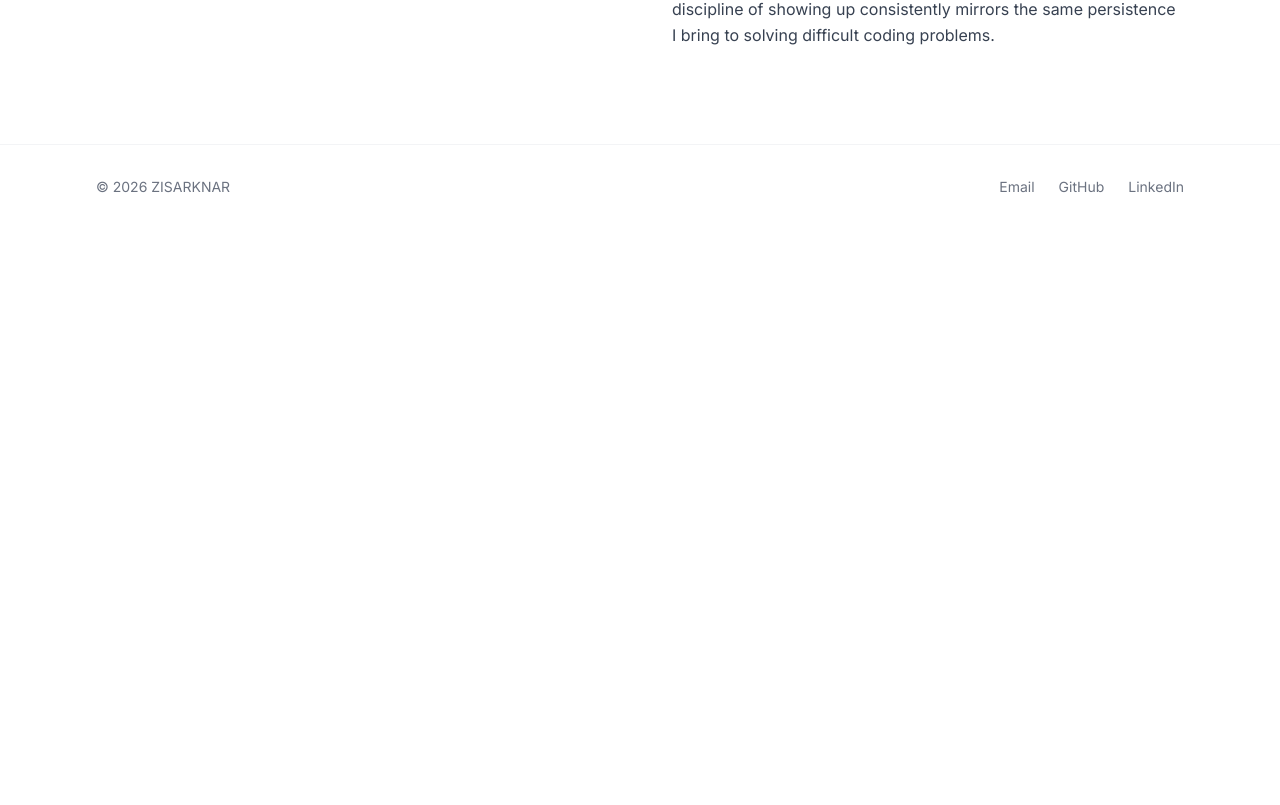
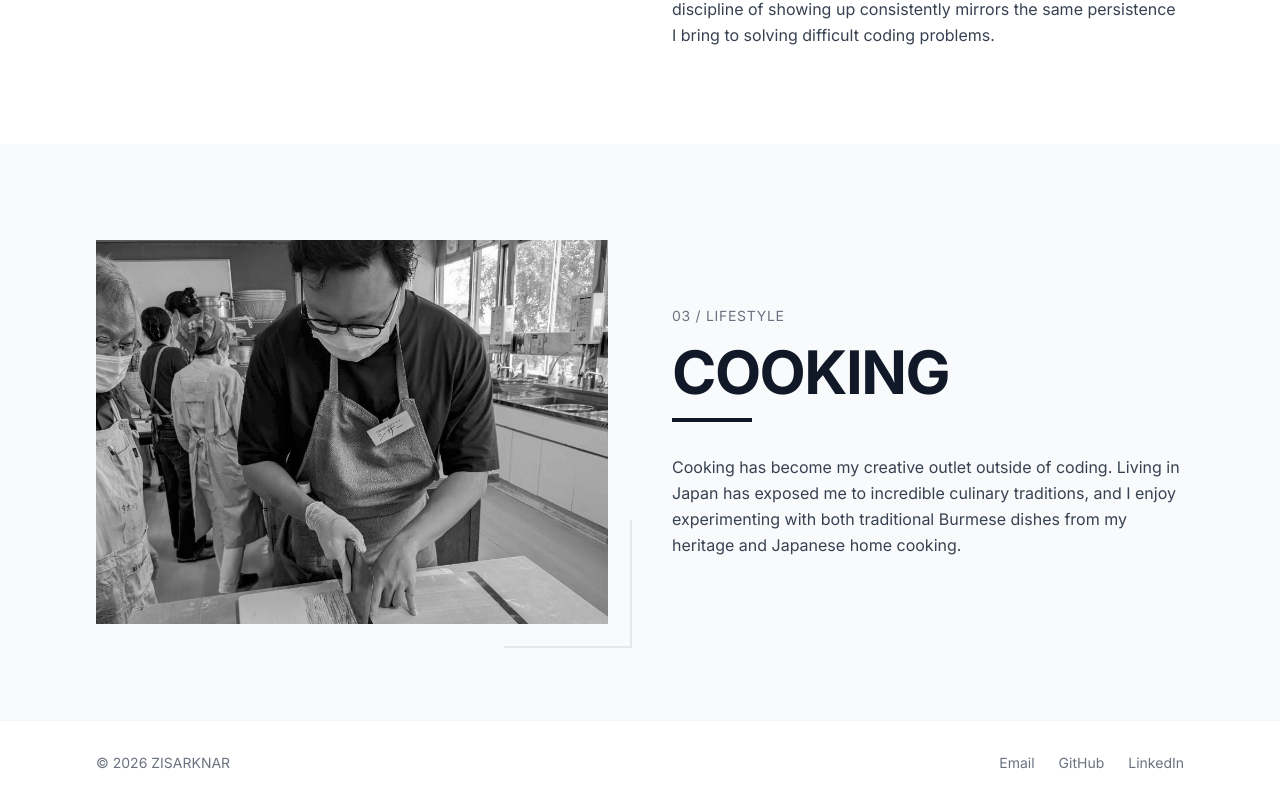
Before and after one commit to zisarknar/zisarknar.github.io, a Next.js app: page /hobbies in a window 1280 px wide. Shown: the part 2985-3790 px from the top of the page. Before the commit the page ends 3214 px from the top, so only its background shows below. Built offline with nearby package versions, Linux system fonts and the light colour scheme.

Commit message:
added new hobby

```diff
--- a/app/hobbies/page.tsx
+++ b/app/hobbies/page.tsx
@@ -213,6 +213,46 @@ export default function Hobbies() {
         </div>
       </section>
 
+      {/* Cooking Section */}
+      <section className="relative py-24 px-6 md:px-12 lg:px-24 bg-gray-50">
+        <div className="max-w-7xl mx-auto">
+          <div className="grid grid-cols-1 lg:grid-cols-2 gap-16 items-center">
+
+            {/* Image */}
+            <div className="relative">
+              <div className="aspect-[4/3] bg-gray-200 overflow-hidden">
+                <img
+                  src="/assets/hobbies/cooking.jpg"
+                  alt="Cooking"
+                  className="w-full h-full object-cover grayscale hover:grayscale-0 transition-all duration-500"
+                />
+              </div>
+              {/* Decorative elements */}
+              <div className="absolute -bottom-6 -right-6 w-32 h-32 border-b-2 border-r-2 border-gray-200"></div>
+            </div>
+
+            {/* Content */}
+            <div className="space-y-8">
+              <div className="space-y-4">
+                <div className="text-sm text-gray-500 tracking-wider">03 / LIFESTYLE</div>
+                <h2 className="text-5xl md:text-6xl font-bold tracking-tight">COOKING</h2>
+                <div className="w-20 h-1 bg-gray-900"></div>
+              </div>
+
+              <div className="space-y-6 text-base text-gray-700 leading-relaxed">
+                <p>
+                  Cooking has become my creative outlet outside of coding. Living in Japan has exposed me to incredible
+                  culinary traditions, and I enjoy experimenting with both traditional Burmese dishes from my heritage
+                  and Japanese home cooking.
+                </p>
+              </div>
+
+            </div>
+
+          </div>
+        </div>
+      </section>
+
       <Footer />
       </main>
     </PageTransition>
```
Also changed, not shown: public/assets/hobbies/cooking.jpg (added).
